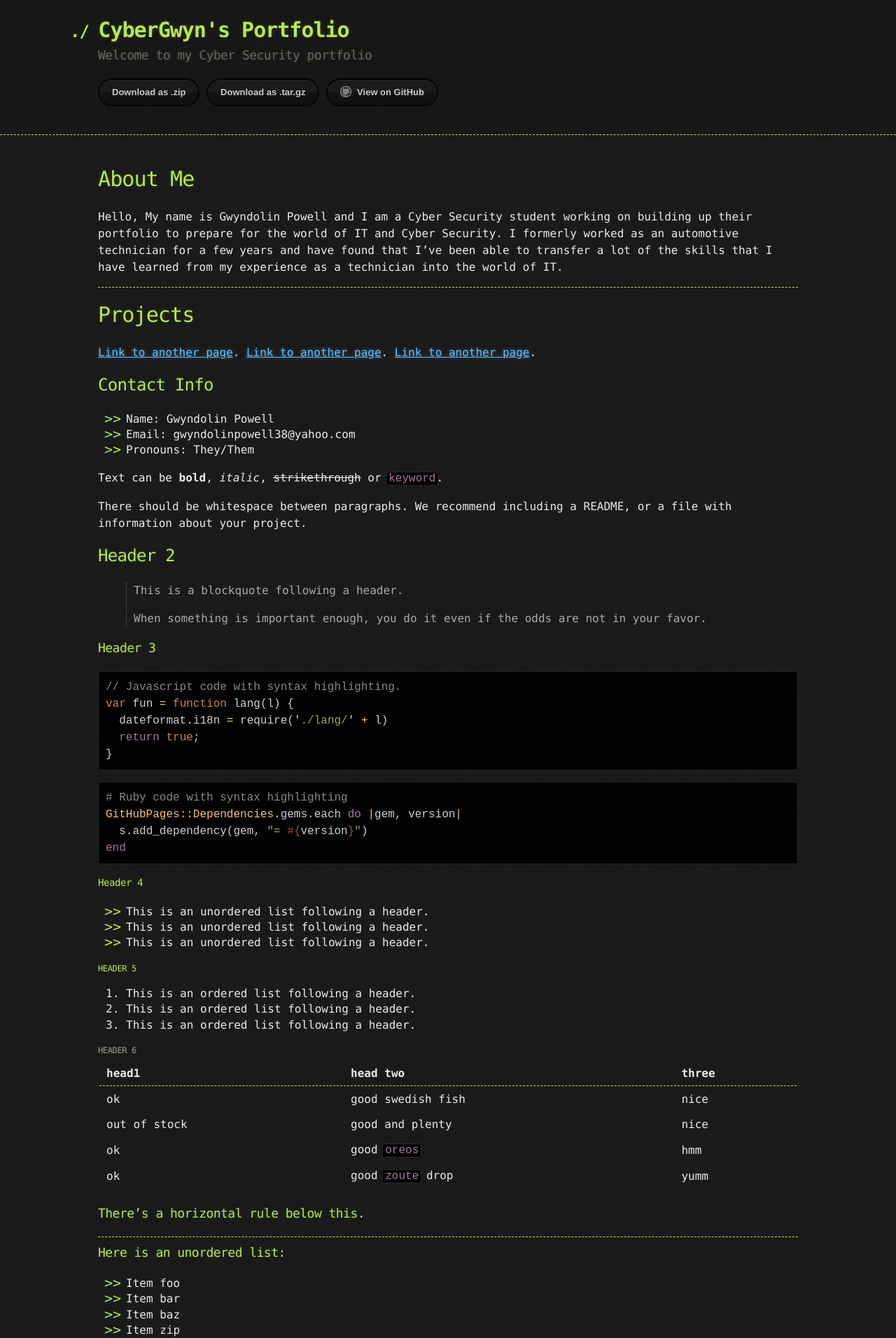
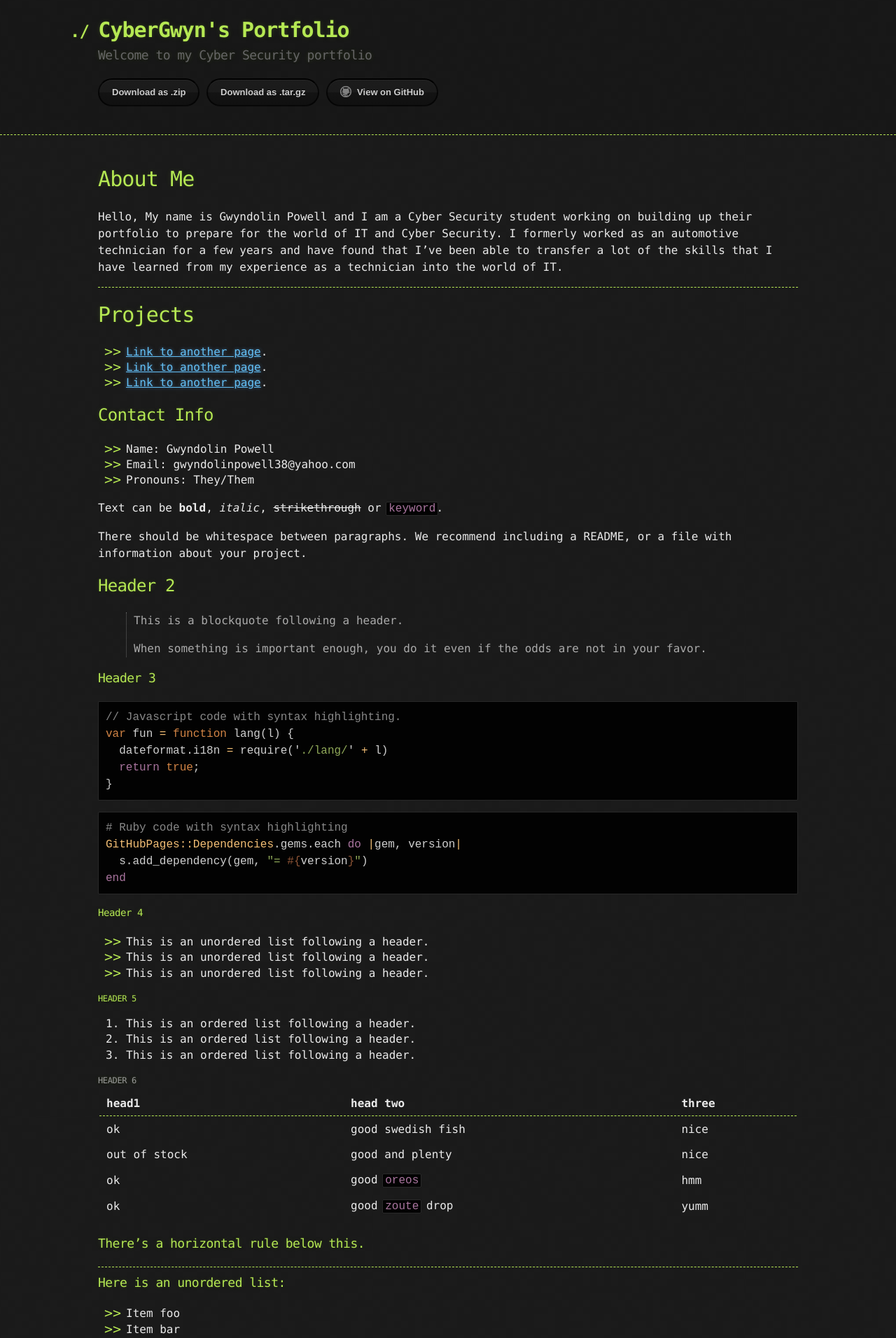
Before and after one commit to CyberGwyn/CyberGwyn.github.io, a Jekyll site: the page built from index.md, in a window 1280 px wide. Shown: the top 1912 px of the page at 70% size. Built offline with Jekyll 4.4.1, drawn with Linux system fonts in a browser that asks for light colours; our own code applies the rules of GitHub Pages for plain Markdown files.

```diff
--- a/index.md
+++ b/index.md
@@ -13,9 +13,9 @@ Hello, My name is Gwyndolin Powell and I am a Cyber Security student working on
 
 # Projects
 
-[Link to another page](./another-page.html).
-[Link to another page](./another-page.html).
-[Link to another page](./another-page.html).
+* [Link to another page](./another-page.html).
+* [Link to another page](./another-page.html).
+* [Link to another page](./another-page.html).
 
 >
 >
```
